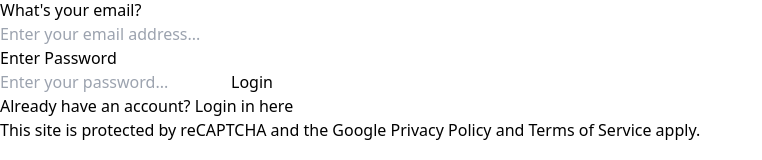
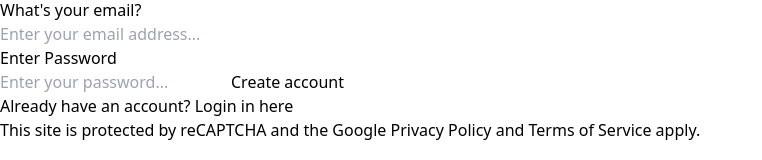
Before and after one commit to rushikeshwaghmare07/Uber-Clone-MERN, a React (Vite) app in the folder Frontend/: page /signup in a window 1280 px wide. Shown: the part 350-510 px from the top of the page, without its empty margins (0-762 px from the left). Built offline with nearby package versions, Linux system fonts and the light colour scheme.

Commit message:
Update button name

```diff
--- a/Frontend/src/pages/UserSignup.jsx
+++ b/Frontend/src/pages/UserSignup.jsx
@@ -77,7 +77,7 @@ const UserSignup = () => {
             onChange={(e) => setPassword(e.target.value)}
           />
           <button className="bg-[#111] text-white font-semibold mb-3 rounded-lg px-4 py-2 w-full text-lg placeholder:text-base ">
-            Login
+            Create account
           </button>
         </form>
         <p className="text-center">
```
